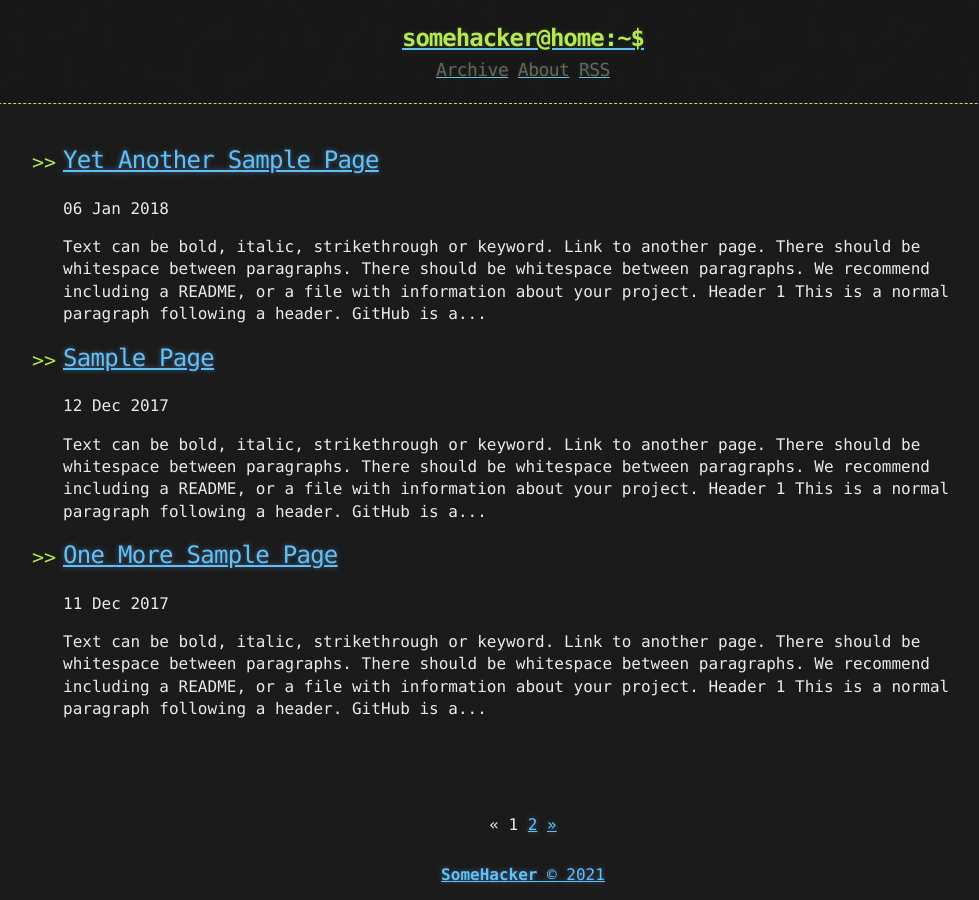
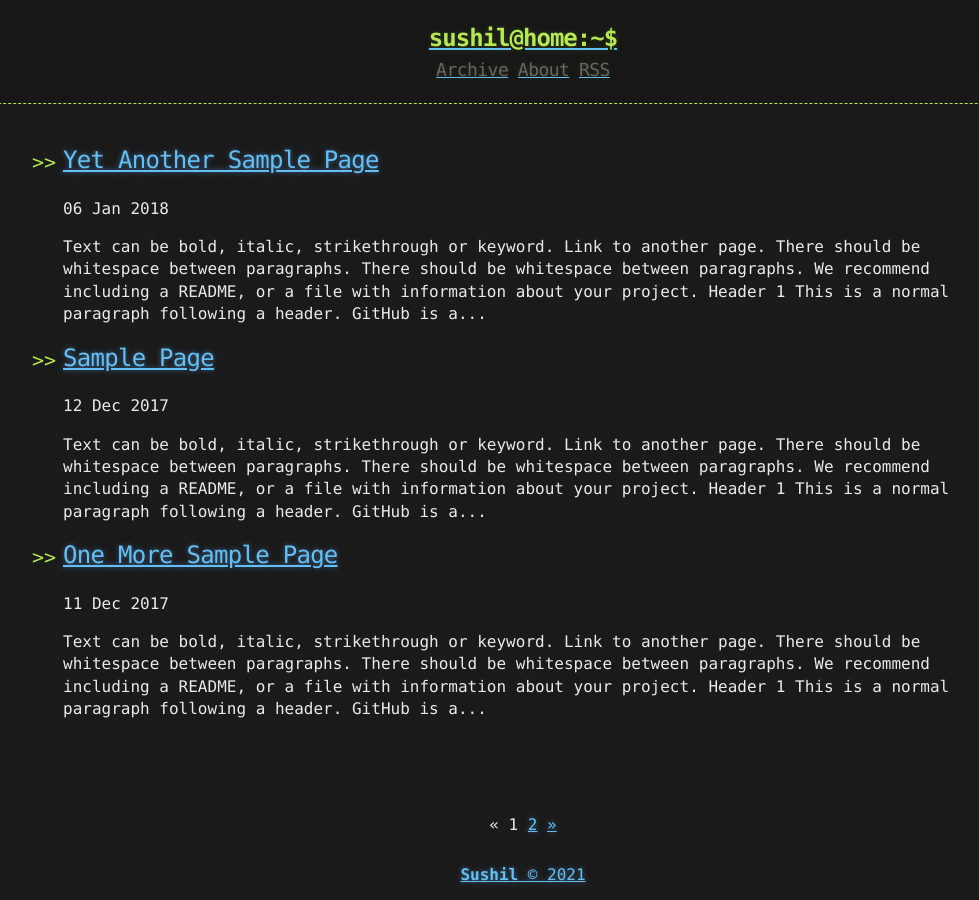
Before and after one commit to shushill/blog, a Jekyll site: the page built from index.html, in a window 1280 px wide. Shown: the whole page, without its empty margins (117-1096 px from the left). Built offline with Jekyll 4.4.1, drawn with Linux system fonts in a browser that asks for light colours; the list of posts is cut into pages by our own code.

Commit message:
Update _config.yml

```diff
--- a/_config.yml
+++ b/_config.yml
@@ -1,9 +1,9 @@
 title: Hacker-Blog
 description: "A Jekyll Blog Theme For Hackers"
 author:
-  name: "SomeHacker"
-  email: "someone@somewebsite.somedomain"
-  url: "https://ashishchaudhary.in/hacker-blog"
+  name: "Sushil Verma"
+  email: "sushil@somewebsite.somedomain"
+  url: "https://shushill.github.io/blog"
 
 baseurl: /
 
@@ -28,5 +28,5 @@ plugins:
   - jekyll-sitemap
 
 # Custom variables
-owner : "SomeHacker"
-year : "2018"
+owner : "Sushil"
+year : "2021"
```
